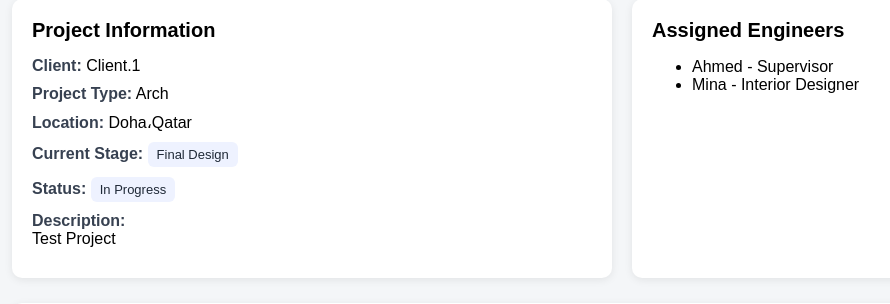
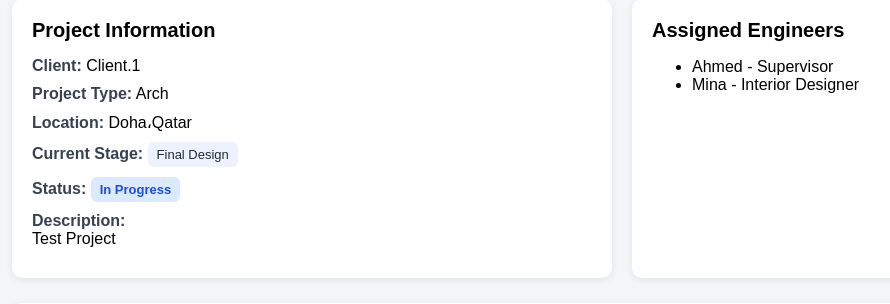
Before and after one commit to MBishta/client-portal-project, a Django app: page /projects/2/ in a window 1280 px wide. Shown: the part 199-503 px from the top of the page, without its empty margins (18-908 px from the left). Run offline with Django 5.2, Linux system fonts and the light colour scheme; a user stored in the database is signed in; data comes from the database, SQL or seed files in the repository.

Commit message:
Improve project detail status colors

```diff
--- a/templates/projects/project_detail.html
+++ b/templates/projects/project_detail.html
@@ -51,6 +51,39 @@
         border-radius: 6px;
         font-size: 13px;
         color: #1f2937;
+    }
+
+    .status-badge {
+        display: inline-block;
+        padding: 5px 9px;
+        border-radius: 6px;
+        font-size: 13px;
+        font-weight: bold;
+    }
+
+    .status-new {
+        background: #e5e7eb;
+        color: #374151;
+    }
+
+    .status-in-progress {
+        background: #dbeafe;
+        color: #1d4ed8;
+    }
+
+    .status-waiting-client {
+        background: #ffedd5;
+        color: #c2410c;
+    }
+
+    .status-completed {
+        background: #dcfce7;
+        color: #15803d;
+    }
+
+    .status-cancelled {
+        background: #fee2e2;
+        color: #b91c1c;
     }
 
     .section {
@@ -203,8 +236,6 @@
         Project Code: {{ project.project_code }}
     </p>
 
-
-
     <div class="cards-grid">
         <div class="card">
             <h2>Project Information</h2>
@@ -231,7 +262,32 @@
 
             <div class="info-row">
                 <span class="label">Status:</span>
-                <span class="badge">{{ project.get_status_display }}</span>
+
+                {% if project.status == 'NEW' %}
+                    <span class="status-badge status-new">
+                        {{ project.get_status_display }}
+                    </span>
+                {% elif project.status == 'IN_PROGRESS' %}
+                    <span class="status-badge status-in-progress">
+                        {{ project.get_status_display }}
+                    </span>
+                {% elif project.status == 'WAITING_CLIENT' %}
+                    <span class="status-badge status-waiting-client">
+                        {{ project.get_status_display }}
+                    </span>
+                {% elif project.status == 'COMPLETED' %}
+                    <span class="status-badge status-completed">
+                        {{ project.get_status_display }}
+                    </span>
+                {% elif project.status == 'CANCELLED' %}
+                    <span class="status-badge status-cancelled">
+                        {{ project.get_status_display }}
+                    </span>
+                {% else %}
+                    <span class="status-badge status-new">
+                        {{ project.get_status_display }}
+                    </span>
+                {% endif %}
             </div>
 
             <div class="info-row">
@@ -354,6 +410,7 @@
                         <div class="comment-meta">
                             {{ comment.created_at }}
                         </div>
+
                         {% if comment.sender == request.user %}
                             <div style="display: flex; gap: 8px; margin-top: 10px;">
                                 <a href="{% url 'projects:project_comment_edit' comment.pk %}"
```
Lines whose indentation alone changed are shown as unchanged.
